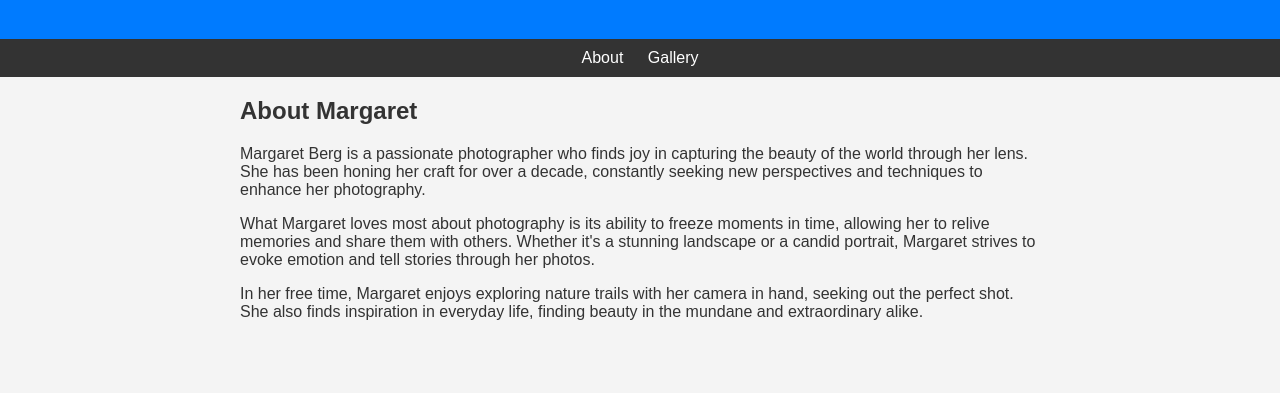
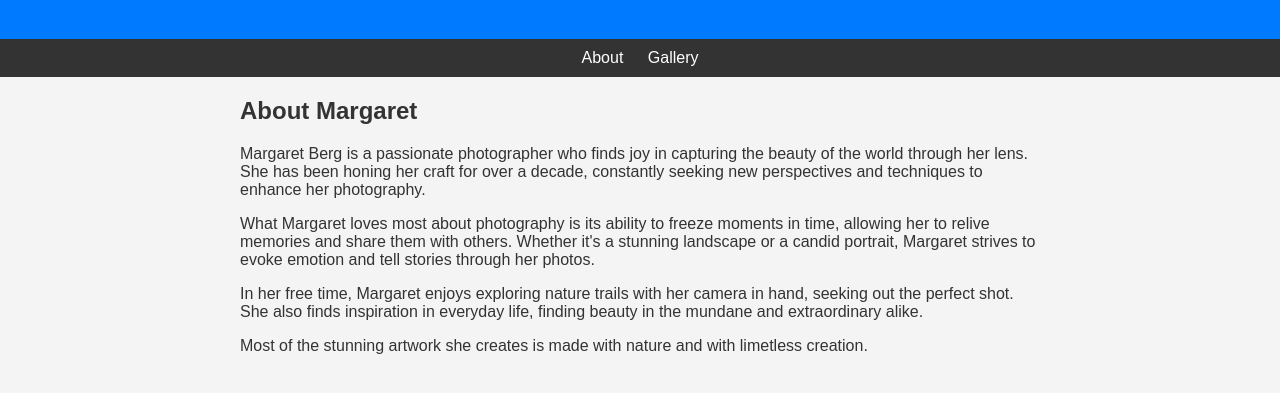
Before and after one commit to CodeTestGroup/dthw, a plain HTML site: page index.html in a window 1280 px wide. Shown: the part 81-474 px from the top of the page. Drawn offline with Linux system fonts and the light colour scheme.

Commit message:
Update index.html

```diff
--- a/index.html
+++ b/index.html
@@ -53,6 +53,7 @@
             <p>Margaret Berg is a passionate photographer who finds joy in capturing the beauty of the world through her lens. She has been honing her craft for over a decade, constantly seeking new perspectives and techniques to enhance her photography.</p>
             <p>What Margaret loves most about photography is its ability to freeze moments in time, allowing her to relive memories and share them with others. Whether it's a stunning landscape or a candid portrait, Margaret strives to evoke emotion and tell stories through her photos.</p>
             <p>In her free time, Margaret enjoys exploring nature trails with her camera in hand, seeking out the perfect shot. She also finds inspiration in everyday life, finding beauty in the mundane and extraordinary alike.</p>
+            <p>Most of the stunning artwork she creates is made with nature and with limetless creation.</p>
         </section>
     </div>
 </body>
```
